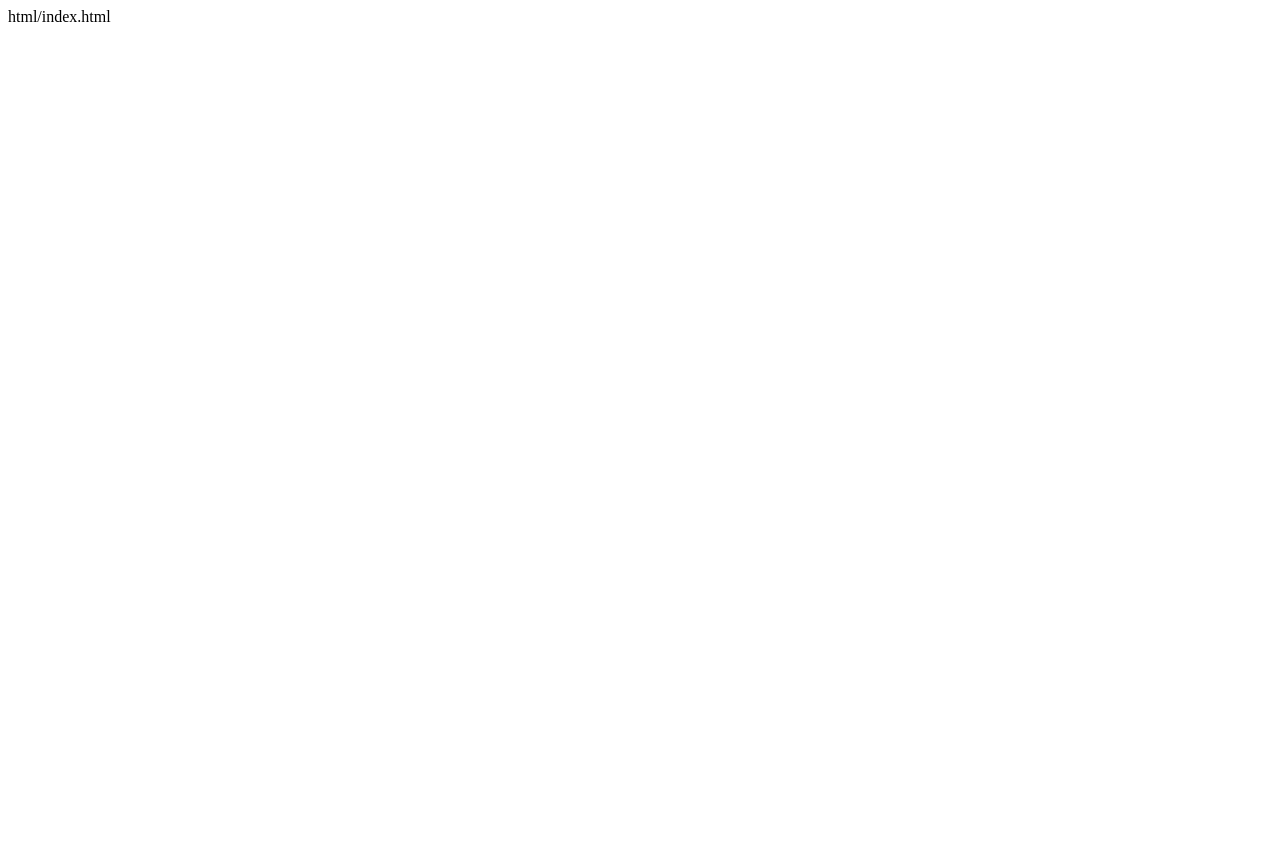
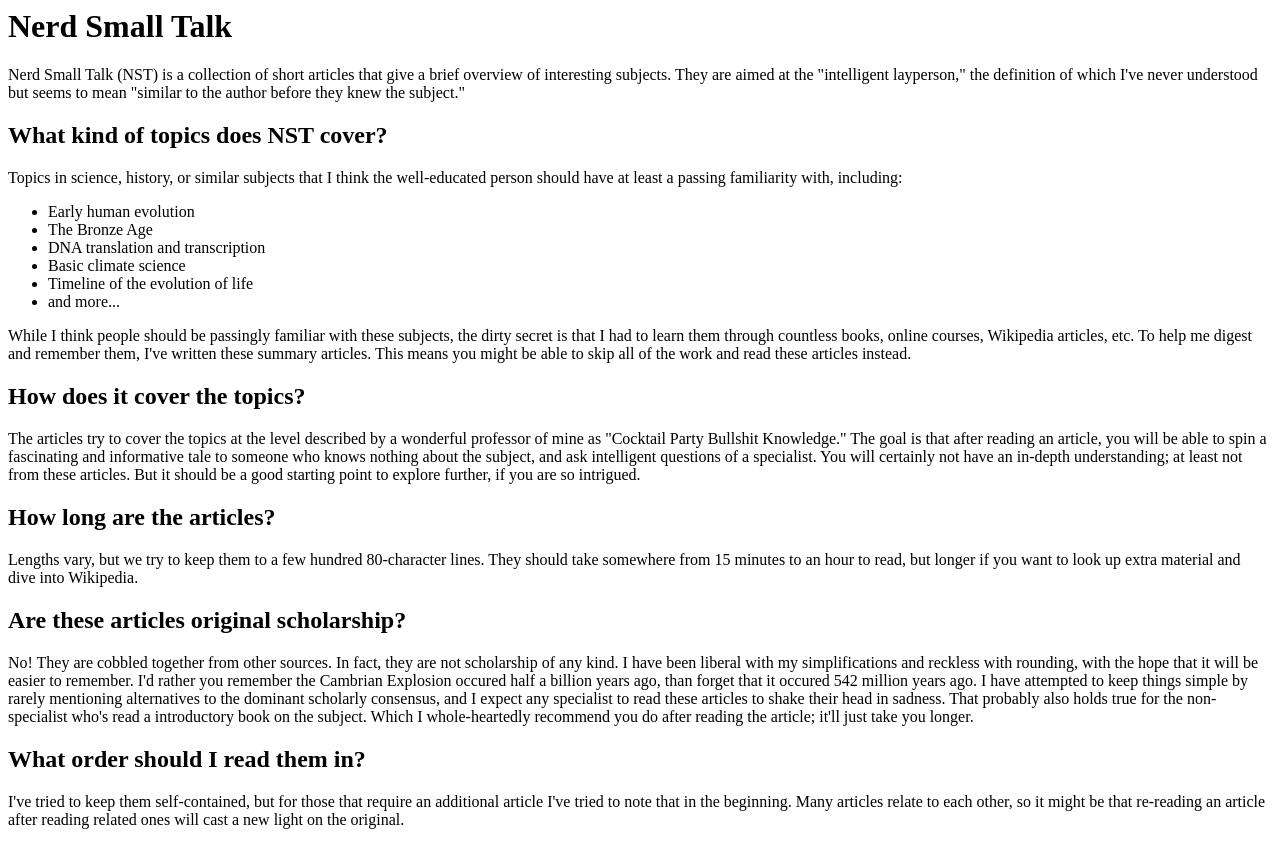
Before and after one commit to nerd-smalltalk/nerd-smalltalk.github.io, a website: page index.html in a window 1280 px wide. Before the commit the page ends 800 px from the top, so only its background shows below. Drawn offline with Linux system fonts and the light colour scheme.

Commit message:
Using non-link index.html.

```diff
--- a/index.html
+++ b/index.html
@@ -1 +1,49 @@
-html/index.html
+<h1 id="nerd-small-talk">Nerd Small Talk</h1>
+<p>Nerd Small Talk (NST) is a collection of short articles that give a brief
+overview of interesting subjects.  They are aimed at the &quot;intelligent
+layperson,&quot; the definition of which I&#39;ve never understood but seems to mean
+&quot;similar to the author before they knew the subject.&quot;</p>
+<h2 id="what-kind-of-topics-does-nst-cover-">What kind of topics does NST cover?</h2>
+<p>Topics in science, history, or similar subjects that I think the well-educated
+person should have at least a passing familiarity with, including:</p>
+<ul>
+<li>Early human evolution</li>
+<li>The Bronze Age</li>
+<li>DNA translation and transcription</li>
+<li>Basic climate science</li>
+<li>Timeline of the evolution of life</li>
+<li>and more...</li>
+</ul>
+<p>While I think people should be passingly familiar with these subjects, the
+dirty secret is that I had to learn them through countless books, online
+courses, Wikipedia articles, etc.  To help me digest and remember them, I&#39;ve
+written these summary articles.  This means you might be able to skip all of
+the work and read these articles instead.</p>
+<h2 id="how-does-it-cover-the-topics-">How does it cover the topics?</h2>
+<p>The articles try to cover the topics at the level described by a wonderful
+professor of mine as &quot;Cocktail Party Bullshit Knowledge.&quot;  The goal is that
+after reading an article, you will be able to spin a fascinating and
+informative tale to someone who knows nothing about the subject, and ask
+intelligent questions of a specialist.  You will certainly not have an in-depth
+understanding; at least not from these articles.  But it should be a good
+starting point to explore further, if you are so intrigued.</p>
+<h2 id="how-long-are-the-articles-">How long are the articles?</h2>
+<p>Lengths vary, but we try to keep them to a few hundred 80-character lines.
+They should take somewhere from 15 minutes to an hour to read, but longer if
+you want to look up extra material and dive into Wikipedia.</p>
+<h2 id="are-these-articles-original-scholarship-">Are these articles original scholarship?</h2>
+<p>No!  They are cobbled together from other sources.  In fact, they are not
+scholarship of any kind.  I have been liberal with my simplifications and
+reckless with rounding, with the hope that it will be easier to remember.  I&#39;d
+rather you remember the Cambrian Explosion occured half a billion years ago,
+than forget that it occured 542 million years ago.  I have attempted to keep
+things simple by rarely mentioning alternatives to the dominant scholarly
+consensus, and I expect any specialist to read these articles to shake their
+head in sadness.  That probably also holds true for the non-specialist who&#39;s
+read a introductory book on the subject.  Which I whole-heartedly recommend you
+do after reading the article; it&#39;ll just take you longer.</p>
+<h2 id="what-order-should-i-read-them-in-">What order should I read them in?</h2>
+<p>I&#39;ve tried to keep them self-contained, but for those that require an
+additional article I&#39;ve tried to note that in the beginning.  Many articles
+relate to each other, so it might be that re-reading an article after reading
+related ones will cast a new light on the original.</p>
```
